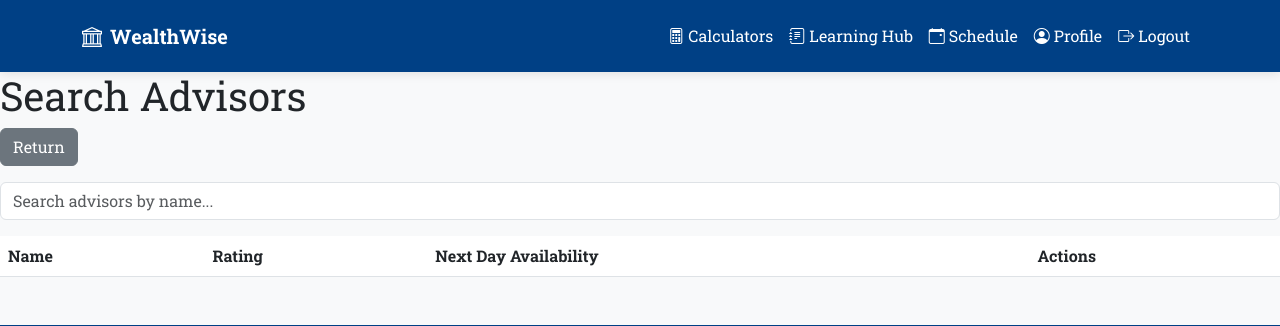
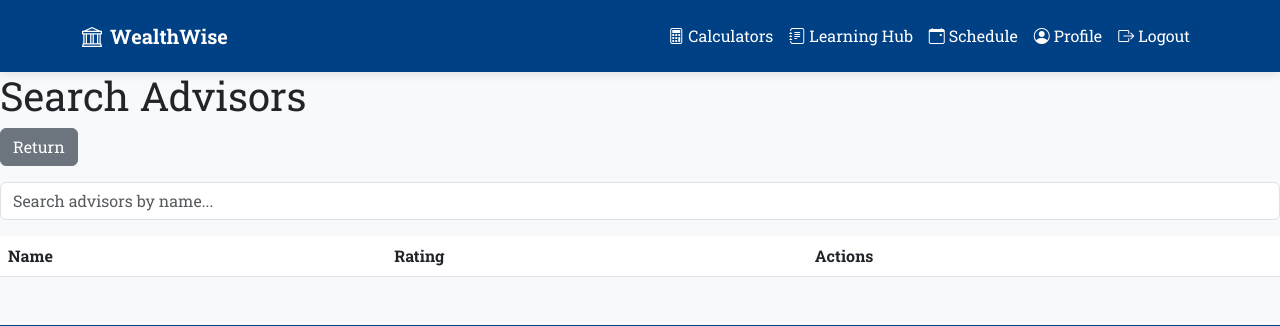
Before and after one commit to jakujobi/wealthwise, a Django app: page /schedule/searchAdvisor/ in a window 1280 px wide. Shown: the top 326 px of the page. Run offline with Django 5.2, Linux system fonts and the light colour scheme; the visitor is signed in with stand-in values (Sample User, id 1); lists and menus that the app fills with data are empty.

Commit message:
Refactor search advisor view: remove next day availability logic and time slots from context; update booking logic to handle time slot parsing.

```diff
--- a/schedule/templates/User/searchAdvisor.html
+++ b/schedule/templates/User/searchAdvisor.html
@@ -14,7 +14,6 @@
         <tr>
             <th>Name</th>
             <th>Rating</th>
-            <th>Next Day Availability</th>
             <th>Actions</th>
         </tr>
     </thead>
@@ -23,17 +22,6 @@
         <tr>
             <td>{{ entry.advisor.user.first_name }} {{ entry.advisor.user.last_name }}</td>
             <td>{{ entry.rating }}</td>
-            <td>
-                {% if entry.time_slots %}
-                    {% for slot in entry.time_slots %}
-                        <button class="btn btn-primary" onclick="location.href='{% url 'bookConsultation' entry.advisor.id slot.start_time %}-{{ slot.end_time }}'">
-                            {{ slot.start_time }} - {{ slot.end_time }}
-                        </button>
-                    {% endfor %}
-                {% else %}
-                    <span>No availability</span>
-                {% endif %}
-            </td>
             <td>
                 <button class="btn btn-secondary" onclick="location.href='{% url 'advisorAvailability' entry.advisor.id %}'">
                     View all availability
--- a/schedule/views.py
+++ b/schedule/views.py
@@ -461,17 +461,11 @@ def get_availability(request, advisor_id):
 @login_required
 def searchAdvisor(request):
     advisors_with_slots = []
-    next_day = timezone.now() + timedelta(days=1)
     for advisor in Advisor.objects.all():
-        time_slots = TimeSlot.objects.filter(
-            availability__advisor=advisor,
-            day_of_week=next_day.strftime('%A')
-        )
         # Fetch advisor rating directly from the Advisor model
         rating = advisor.rating
         advisors_with_slots.append({
             'advisor': advisor,
-            'time_slots': time_slots,
             'rating': round(rating, 1)  # Round to 1 decimal place
         })
     return render(request, 'User/searchAdvisor.html', {'advisors_with_slots': advisors_with_slots})
@@ -532,7 +526,20 @@ def advisorAvailability(request, advisor_id):
 @login_required
 def bookConsultation(request, advisor_id, time_slot):
     advisor = get_object_or_404(Advisor, id=advisor_id)
+    try:
+        # Decode and parse the time slot
+        start_time, end_time = time_slot.split(" - ")
+        start_time = timezone.datetime.strptime(start_time, "%I:%M %p").time()
+        end_time = timezone.datetime.strptime(end_time, "%I:%M %p").time()
+    except ValueError:
+        return redirect('errorPage', message="Invalid time slot format.")
+
     if request.method == 'POST':
         # Logic to book the consultation
+        # ...existing code...
         return redirect('view', message="Consultation booked successfully.")
-    return render(request, 'User/bookConsultation.html', {'advisor': advisor, 'time_slot': time_slot})
+
+    return render(request, 'User/bookConsultation.html', {
+        'advisor': advisor,
+        'time_slot': f"{start_time.strftime('%I:%M %p')} - {end_time.strftime('%I:%M %p')}"
+    })
```
